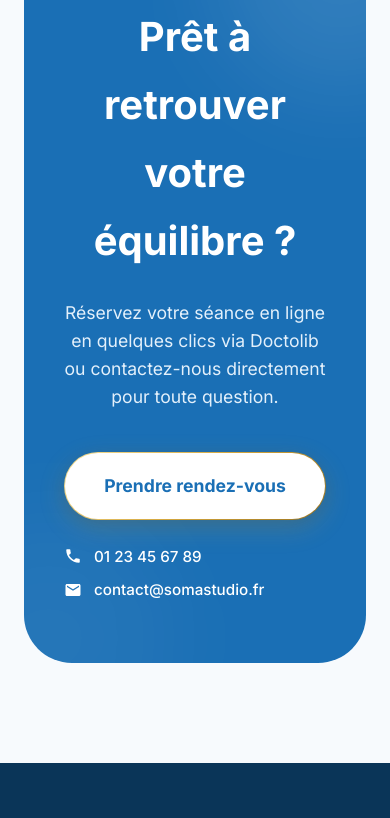
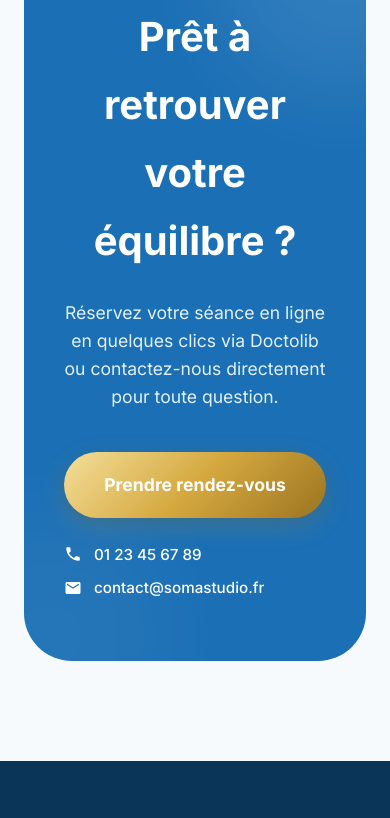
Before and after one commit to PRAFUL33290/ost-opathes-lepianmedoc.fr, a plain HTML site: page consultations.html in a window 390 px wide. Shown: the part 6062-6880 px from the top of the page. Drawn offline with Linux system fonts and the light colour scheme.

Commit message:
Ensure gold buttons use white text on mobile

```diff
--- a/style.css
+++ b/style.css
@@ -3032,6 +3032,18 @@ ul {
     padding-right: 18px;
   }
 
+
+  .btn--gold,
+  .consultation-cta-btn {
+    background: var(--gradient-gold);
+    color: var(--white) !important;
+    border: none;
+  }
+
+  .consultation-cta-btn:hover {
+    color: var(--white) !important;
+  }
+
   .hero__actions,
   .profile-actions,
   .consultation-cta-banner__actions {
```
